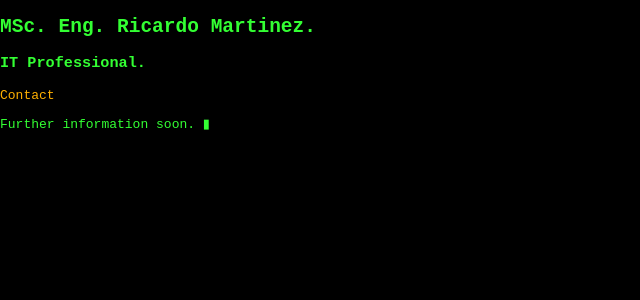
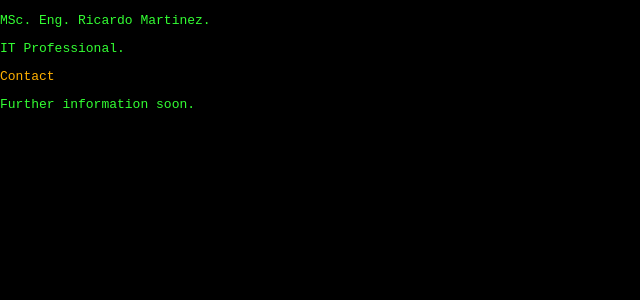
Before and after one commit to ichbinrich/ichbinrich.github.io, a Jekyll site: the page built from index.md, in a window 1280 px wide. Shown: the top 300 px of the page, without its empty margins (0-640 px from the left). Built offline with Jekyll 4.4.1, drawn with Linux system fonts in a browser that asks for light colours; part of the change alters nothing that is shown.

```diff
--- a/_config.yml
+++ b/_config.yml
@@ -3,3 +3,4 @@ exclude: ['README.md']
 github_username: ichbinrich
 permalink: pretty
 title: Ricardo Martinez
+contact: msc.ricardomartinez@yahoo.com
--- a/_layouts/default.html
+++ b/_layouts/default.html
@@ -4,8 +4,24 @@
     <meta charset="utf-8">
     <title>{{site.title}}</title>
     <link rel="stylesheet" href="/style.css">
+    <script>
+      var i = 0;
+      var txt = "Further information soon.";
+      var speed = 50;
+      var on = false;
+
+      function typeWriter() {
+        if (i < txt.length) {
+          document.getElementById("text").innerHTML += txt.charAt(i);
+          i++;
+          setTimeout(typeWriter, speed);
+        }
+      }
+    </script>
   </head>
-  <body>
-    {{content}}
+  <body onload="typeWriter()">
+    <div id="text" class="content">
+      {{content}}
+    </div>
   </body>
 </html>
--- a/index.md
+++ b/index.md
@@ -2,10 +2,8 @@
 title: Home
 layout: default
 ---
-## MSc. Eng. Ricardo Martinez.
+MSc. Eng. Ricardo Martinez.
 
-### IT Professional.
+IT Professional.
 
 [Contact](mailto:msc.ricardomartinez@yahoo.com)
-
-Further information soon. &#9646;
--- a/style.css
+++ b/style.css
@@ -13,3 +13,8 @@ a {
   text-decoration: none;
   color: #ffb000;
 }
+.content {
+  padding: 0;
+  margin: 0;
+  text-align: left;
+}
```
